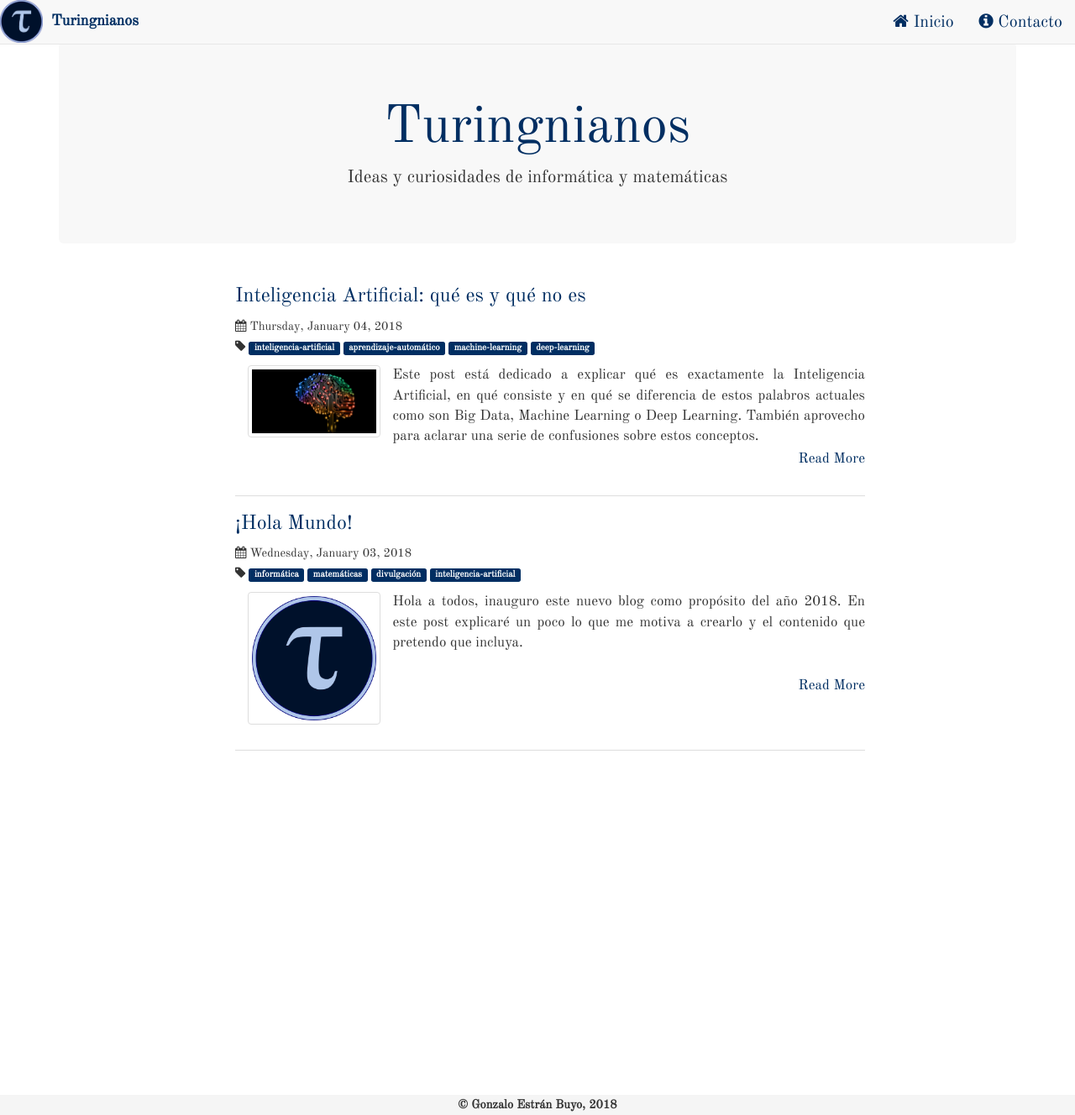
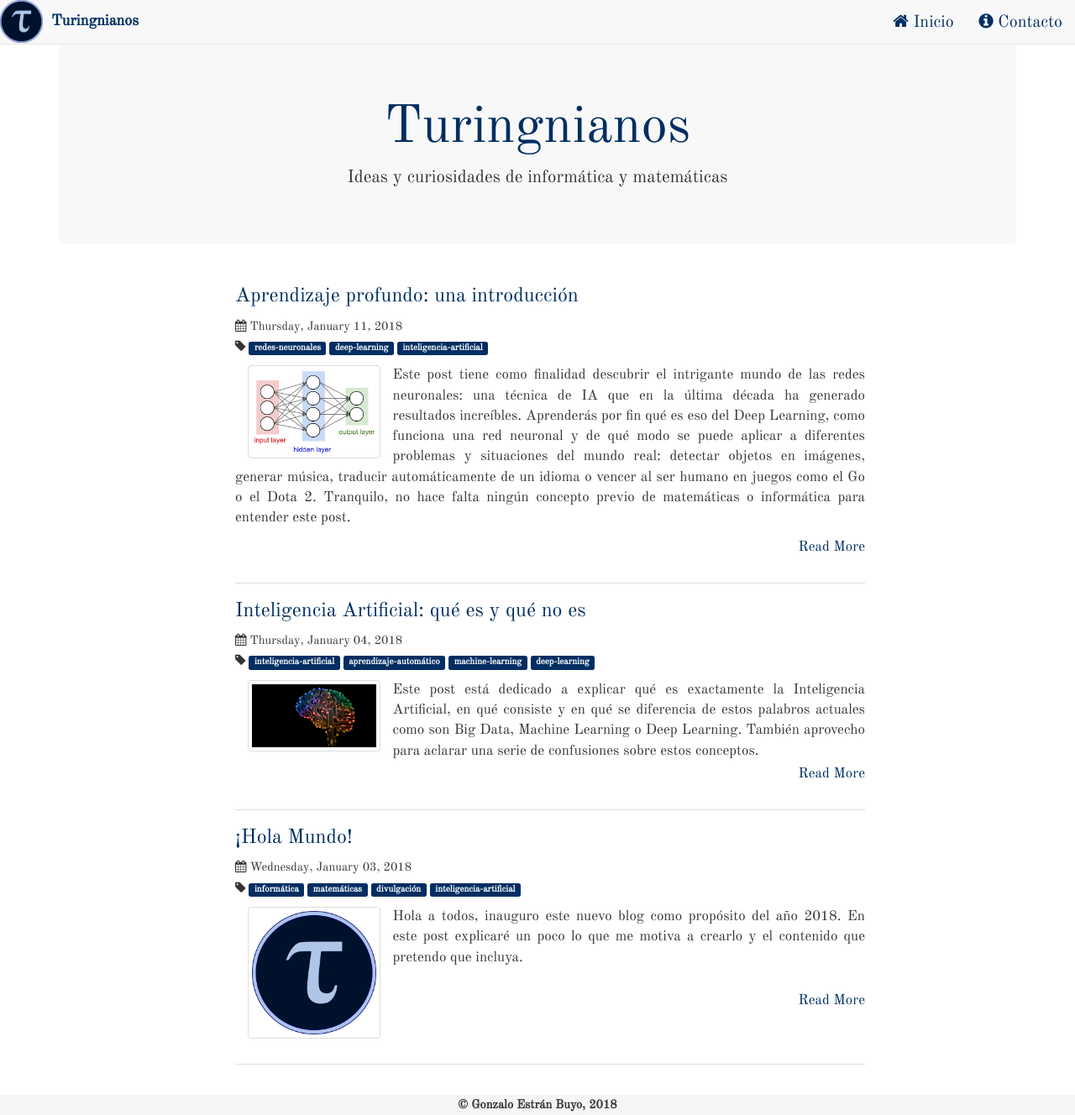
Before and after one commit to turingnianos/turingnianos.github.io, a Jekyll site: the page built from index.html, in a window 1280 px wide and 1328 px high. Shown: the whole window at 84% size. Built offline with Jekyll 4.4.1, drawn with Linux system fonts in a browser that asks for light colours; nearby versions of some CDN libraries; some web fonts are replaced; comment, search, counter and statistics services are not loaded; part of the change alters nothing that is shown.

Commit message:
Mr Hyde was here …

```diff
--- a/_posts/2018-01-10-deep-learning.md
+++ b/_posts/2018-01-10-deep-learning.md
@@ -5,7 +5,7 @@ date: 2018-01-11 9:30
 thumbnail: /images/neural_net.jpeg
 title: "Aprendizaje profundo: una introducción"
 comments: true
-published: false
+published: true
 ---
 
 Este post tiene como finalidad descubrir el intrigante mundo de las redes neuronales: una técnica de IA que en la última década ha generado resultados increíbles. Aprenderás por fin qué es eso del Deep Learning, como funciona una red neuronal y de qué modo se puede aplicar a diferentes problemas y situaciones del mundo real: detectar objetos en imágenes, generar música, traducir automáticamente de un idioma o vencer al ser humano en juegos como el Go o el Dota 2. Tranquilo, no hace falta ningún concepto previo de matemáticas o informática para entender este post.
@@ -46,3 +46,18 @@ Como podéis observar en la imagen, una neurona se compone de varias partes. Es
 * Las ramificaciones del cuerpo celular se llaman **dentritas** y se "conectan" con terminales nerviosas de otras neuronas.
 * Hay también una extensión separada que suele ser más larga que recibe el nombre de **axón** y de la cual surgen las **terminales nerviosas** de la neurona.
 Por tanto, para recapitular podemos decir que las neuronas tienen un cuerpo celular que tiene por un lado dentritas con las cuales otras neuronas se conectan con ella y terminales por las cuales ella se conecta a otras neuronas. Si ayuda, puedes ver las dentritas como diferentes entradas de USB que conectan con el cuerpo de la neurona y las terminales como una ramificación de diferentes USBs provenientes de un cable (axón) que sale desde el cuerpo.
+
+De este modo, la información se transmite mediante un impulso eléctrico desde una neurona a otras. Dicho impulso se transmitirá mediante las terminales de la neurona a las dentritas de otras a las que esté "conectada". Tras llegar a las dentritas el cuerpo celular valorará si la señal es relevante y, de serlo, emitirá una señal por medio del axón para tratar de trasmitirla a otras neuronas por medio de sus terminales.
+
+Muy bien, esto es muy bonito, pero ¿cómo interpreta el cuerpo celular una señal? ¿Cómo es eso de que decide si es relevante? Pues bien, para entender esto es clave saber que debido a la cantidad de información de diferente origen y formato que el ser humano tiene que manejar **las neuronas están especializadas en mayor o menor medida**. De este modo, se dice que dos neuronas pueden reaccionar de un modo muy diferente ante una misma señal eléctrica, y esto se debe principalmente a:
+1. Cómo sea esa señal (de mayor o menor intensidad).
+2. Cómo sea esa neurona (si está más o menos relacionada con señales de ese tipo: no es lo mismo que sea una neurona especializada en señales recibidas a partir de la vista que si está especializada en información olfativa).
+3. Cómo de fuerte sea la conexión con la neurona por la cual le ha venido el impulso.
+
+Como es de supiner, una  **red neuronal** es un sistema en el cual múltiples neuronas se encuentran interconectadas. El cerebro es por tanto una gran red neuronal.
+
+Perfecto, hasta aquí la parte de biología. Ahora toca nuestro momento de intersección. Vamos intentar describir este modelo de la naturaleza de forma matemática. No, no te asustes, sigue leyendo. Ya verás como lo entiendes y te sorprende.
+
+### Redes Neuronales Artificiales:
+
+Pensemos un poco a cerca de lo de antes: *dos neuronas pueden reaccionar de un modo muy diferente ante una misma señal eléctrica*.
```
